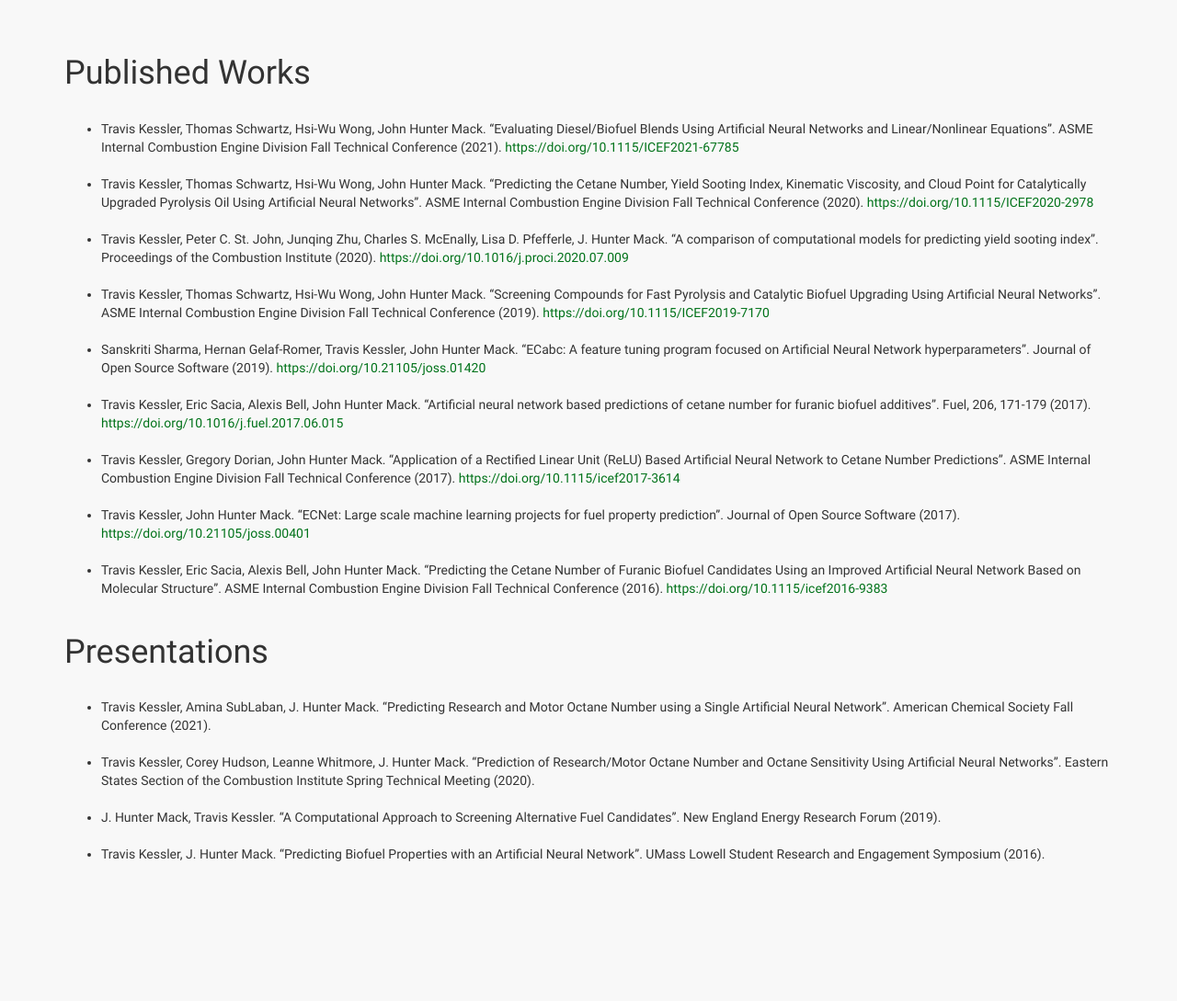
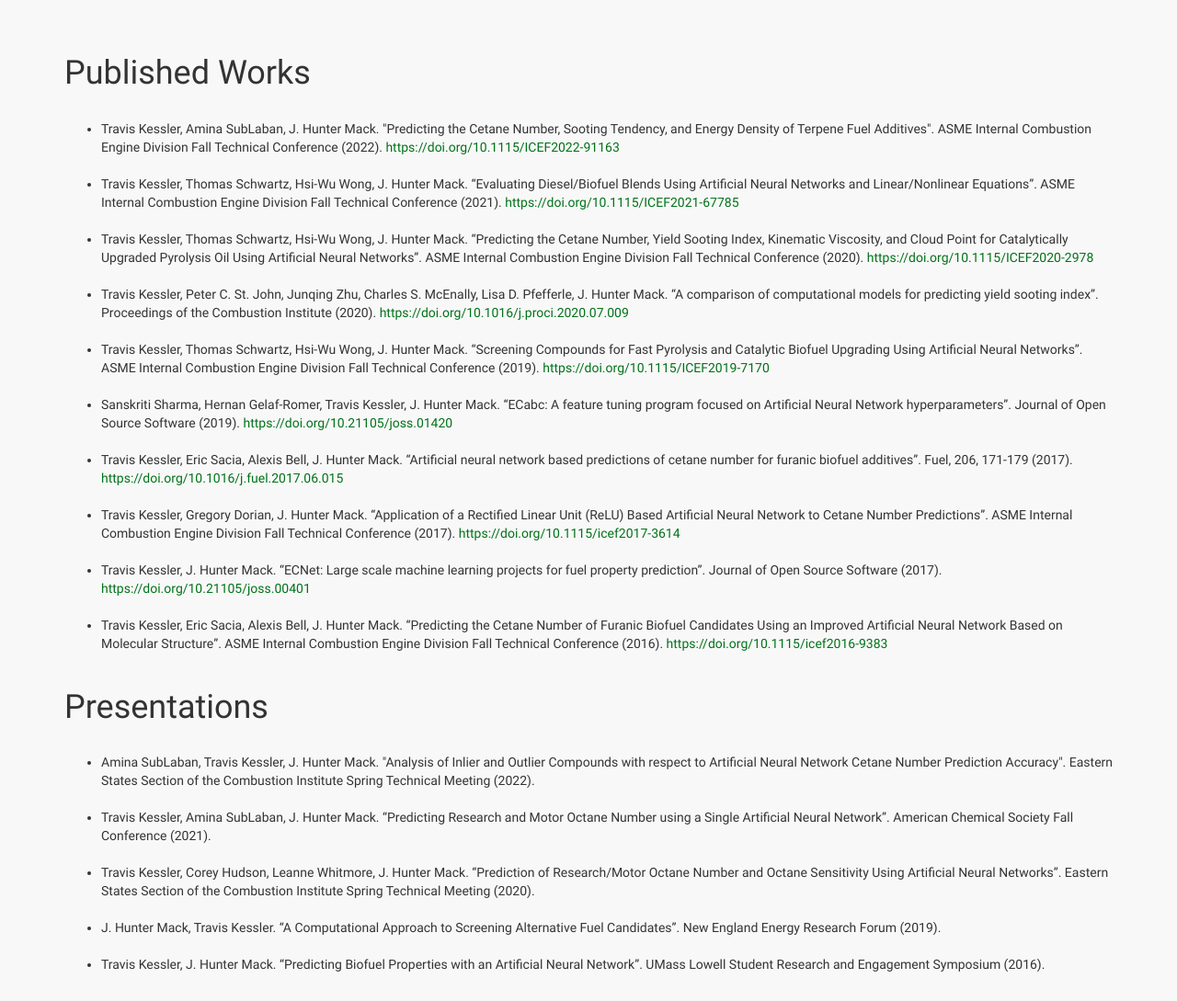
Before and after one commit to tjkessler/personal-website, a Flask app: page /research in a window 1280 px wide. Shown: the part 52-1141 px from the top of the page at 92% size. Before the commit the page ends 989 px from the top, so only its background shows below. Run offline with Flask 2, Linux system fonts and the light colour scheme; some libraries are stand-ins or nearby versions.

Commit message:
Updates to site content, CV

```diff
--- a/src/templates/index.html
+++ b/src/templates/index.html
@@ -10,15 +10,15 @@
 
     <p>
         <br>
-        Hi! I'm Travis, a doctoral candidate in the Electrical and Computer Engineering department at the University of Massachusetts
+        Hi! I'm Travis, a Ph.D. graduand from the Electrical and Computer Engineering department at the University of Massachusetts
         Lowell. My research focuses on machine learning and artificial intelligence, and applications include developing multivariate
         regression models to predict key combustion properties of potentially cleaner and more efficient liquid fuels.
         <br><br>
         In addition to having experience with machine learning models such as neural networks, I have significant interest in
-        optimization algorithms, such as artificial bee colonies and other genetically inspired algorithms, for use in a variety of
+        optimization algorithms such as artificial bee colonies and other genetically inspired algorithms for use in a variety of
         applications across STEM.
         <br><br>
-        <a href="{{ url_for('static', filename='files/kessler_travis_cv.pdf') }}" target="_blank">View my current curriculum vitae</a>
+        <a href="{{ url_for('static', filename='files/kessler_travis_cv.pdf') }}" target="_blank">View my curriculum vitae</a>
     </p>
 
 </div>
--- a/src/templates/research.html
+++ b/src/templates/research.html
@@ -12,14 +12,21 @@
         <ul>
             <br>
             <li>
-                Travis Kessler, Thomas Schwartz, Hsi-Wu Wong, John Hunter Mack. “Evaluating Diesel/Biofuel Blends Using Artificial
+                Travis Kessler, Amina SubLaban, J. Hunter Mack. "Predicting the Cetane Number, Sooting Tendency, and Energy
+                Density of Terpene Fuel Additives".
+                ASME Internal Combustion Engine Division Fall Technical Conference (2022).
+                <a href="https://doi.org/10.1115/ICEF2022-91163">https://doi.org/10.1115/ICEF2022-91163</a>
+            </li>
+            <br>
+            <li>
+                Travis Kessler, Thomas Schwartz, Hsi-Wu Wong, J. Hunter Mack. “Evaluating Diesel/Biofuel Blends Using Artificial
                 Neural Networks and Linear/Nonlinear Equations”.
                 ASME Internal Combustion Engine Division Fall Technical Conference (2021).
                 <a href="https://doi.org/10.1115/ICEF2021-67785">https://doi.org/10.1115/ICEF2021-67785</a>
             </li>
             <br>
             <li>
-                Travis Kessler, Thomas Schwartz, Hsi-Wu Wong, John Hunter Mack. “Predicting the Cetane Number, Yield Sooting Index,
+                Travis Kessler, Thomas Schwartz, Hsi-Wu Wong, J. Hunter Mack. “Predicting the Cetane Number, Yield Sooting Index,
                 Kinematic Viscosity, and Cloud Point for Catalytically Upgraded Pyrolysis Oil Using Artificial Neural Networks”.
                 ASME Internal Combustion Engine Division Fall Technical Conference (2020).
                 <a href="https://doi.org/10.1115/ICEF2020-2978">https://doi.org/10.1115/ICEF2020-2978</a>
@@ -32,36 +39,36 @@
             </li>
             <br>
             <li>
-                Travis Kessler, Thomas Schwartz, Hsi-Wu Wong, John Hunter Mack. “Screening Compounds for Fast Pyrolysis and Catalytic
+                Travis Kessler, Thomas Schwartz, Hsi-Wu Wong, J. Hunter Mack. “Screening Compounds for Fast Pyrolysis and Catalytic
                 Biofuel Upgrading Using Artificial Neural Networks”. ASME Internal Combustion Engine Division Fall Technical
                 Conference (2019). <a href="https://doi.org/10.1115/ICEF2019-7170">https://doi.org/10.1115/ICEF2019-7170</a>
             </li>
             <br>
             <li>
-                Sanskriti Sharma, Hernan Gelaf-Romer, Travis Kessler, John Hunter Mack. “ECabc: A feature tuning program
+                Sanskriti Sharma, Hernan Gelaf-Romer, Travis Kessler, J. Hunter Mack. “ECabc: A feature tuning program
                 focused on Artificial Neural Network hyperparameters”. Journal of Open Source Software (2019).
                 <a href="https://doi.org/10.21105/joss.01420">https://doi.org/10.21105/joss.01420</a>
             </li>
             <br>
             <li>
-                Travis Kessler, Eric Sacia, Alexis Bell, John Hunter Mack. “Artificial neural network based predictions of cetane
+                Travis Kessler, Eric Sacia, Alexis Bell, J. Hunter Mack. “Artificial neural network based predictions of cetane
                 number for furanic biofuel additives”. Fuel, 206, 171-179 (2017). <a href="https://doi.org/10.1016/j.fuel.2017.06.015">
                 https://doi.org/10.1016/j.fuel.2017.06.015</a>
             </li>
             <br>
             <li>
-                Travis Kessler, Gregory Dorian, John Hunter Mack. “Application of a Rectified Linear Unit (ReLU) Based
+                Travis Kessler, Gregory Dorian, J. Hunter Mack. “Application of a Rectified Linear Unit (ReLU) Based
                 Artificial Neural Network to Cetane Number Predictions”. ASME Internal Combustion Engine Division Fall
                 Technical Conference (2017). <a href="https://doi.org/10.1115/icef2017-3614">https://doi.org/10.1115/icef2017-3614</a>
             </li>
             <br>
             <li>
-                Travis Kessler, John Hunter Mack. “ECNet: Large scale machine learning projects for fuel property prediction”.
+                Travis Kessler, J. Hunter Mack. “ECNet: Large scale machine learning projects for fuel property prediction”.
                 Journal of Open Source Software (2017). <a href="https://doi.org/10.21105/joss.00401">https://doi.org/10.21105/joss.00401</a>
             </li>
             <br>
             <li>
-                Travis Kessler, Eric Sacia, Alexis Bell, John Hunter Mack. “Predicting the Cetane Number of Furanic Biofuel
+                Travis Kessler, Eric Sacia, Alexis Bell, J. Hunter Mack. “Predicting the Cetane Number of Furanic Biofuel
                 Candidates Using an Improved Artificial Neural Network Based on Molecular Structure”. ASME Internal
                 Combustion Engine Division Fall Technical Conference (2016). <a href="https://doi.org/10.1115/icef2016-9383">
                 https://doi.org/10.1115/icef2016-9383</a>
@@ -74,6 +81,12 @@
 
     <p>
         <ul>
+            <br>
+            <li>
+                Amina SubLaban, Travis Kessler, J. Hunter Mack. "Analysis of Inlier and Outlier Compounds with respect to
+                Artificial Neural Network Cetane Number Prediction Accuracy". Eastern States Section of the Combustion Institute
+                Spring Technical Meeting (2022).
+            </li>
             <br>
             <li>
                 Travis Kessler, Amina SubLaban, J. Hunter Mack. “Predicting Research and Motor Octane Number using a Single
```
Also changed, not shown: 1 other file.
